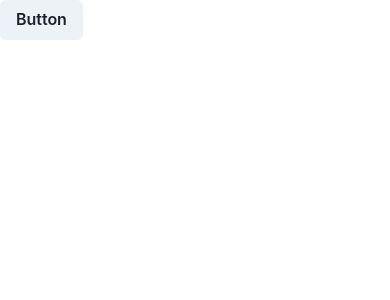
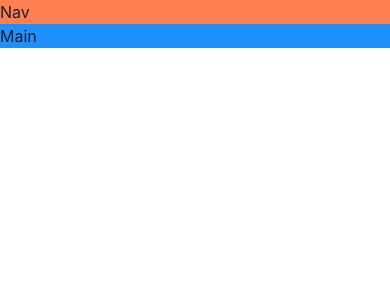
Before and after one commit to moraguexdev/game-hub, a React (Vite) app: page / in a window 390 px wide. Shown: the top 300 px of the page. Built offline with nearby package versions, Linux system fonts and the light colour scheme.

Commit message:
adds a responsive layout

```diff
--- a/src/App.tsx
+++ b/src/App.tsx
@@ -1,9 +1,26 @@
-import { Button, ButtonGroup } from '@chakra-ui/react';
+import { Grid, GridItem, Show } from '@chakra-ui/react';
 
 function App() {
 	return (
 		<>
-			<Button>Button</Button>
+			<Grid
+				templateAreas={{
+					base: `"nav" "main"`,
+					lg: `"nav nav" "aside main"`,
+				}}
+			>
+				<GridItem area='nav' bg='coral'>
+					Nav
+				</GridItem>
+				<Show above='lg'>
+					<GridItem area='aside' bg='gold'>
+						Aside
+					</GridItem>
+				</Show>
+				<GridItem area='main' bg='dodgerblue'>
+					Main
+				</GridItem>
+			</Grid>
 		</>
 	);
 }
```
